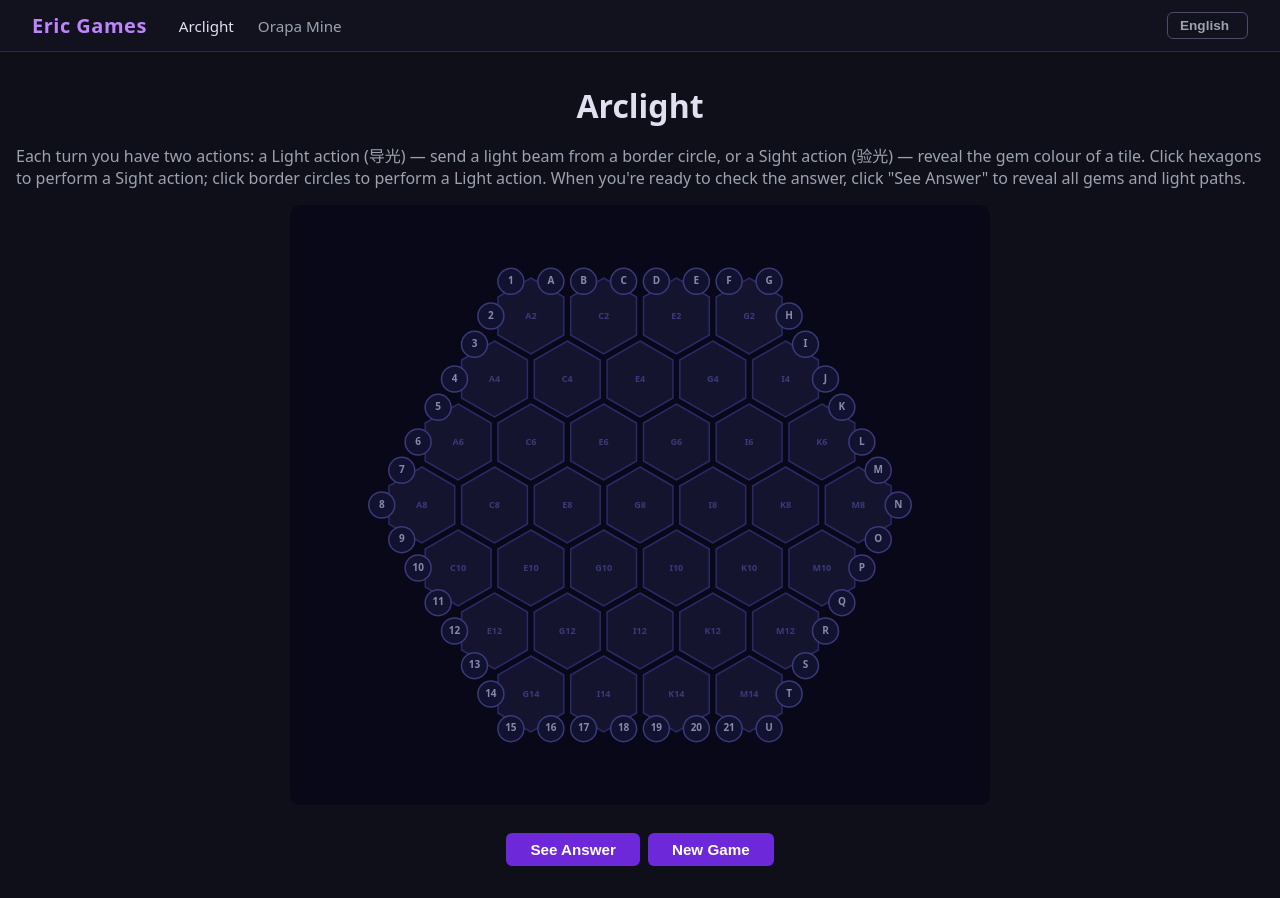
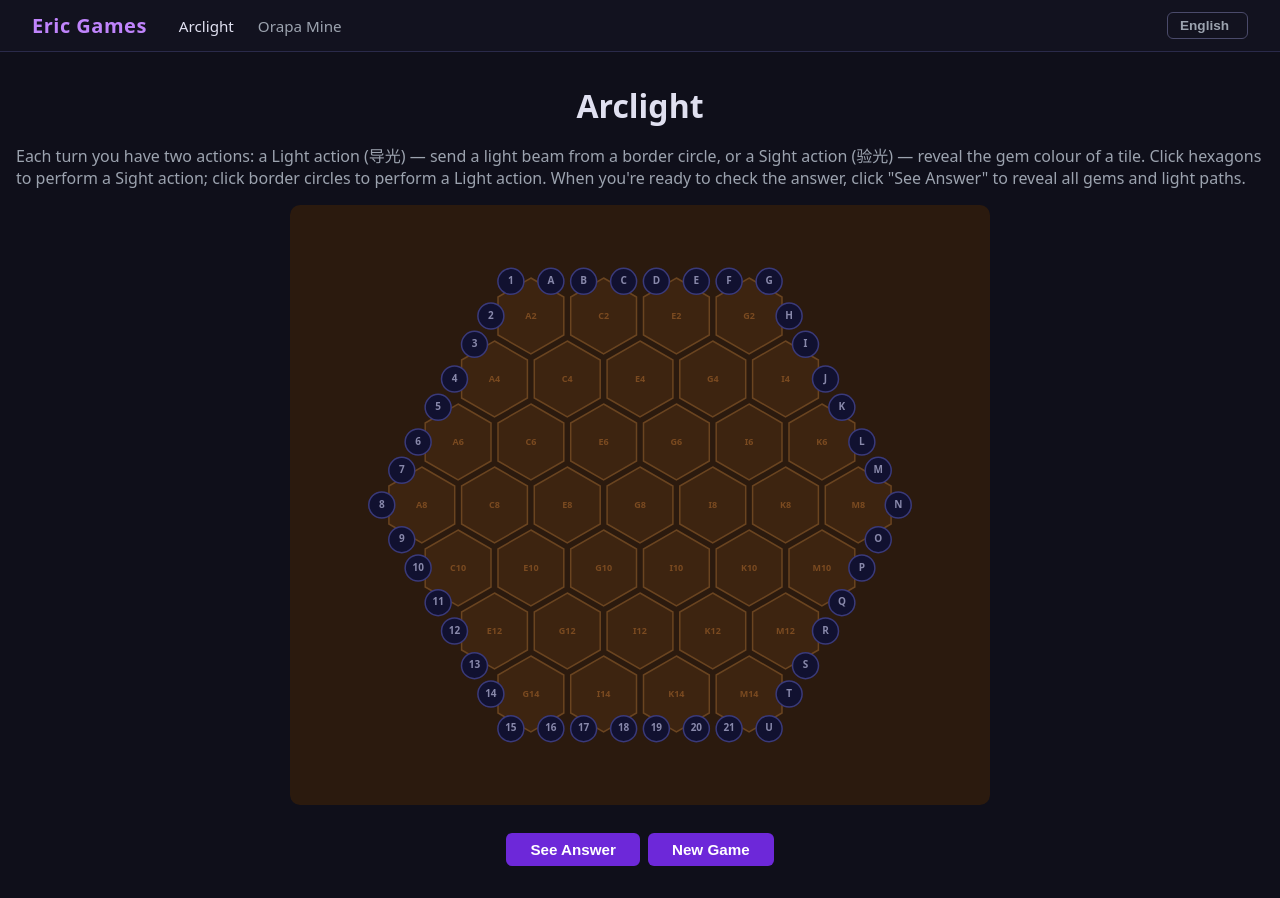
Before and after one commit to EricWebsmith/ericgames, a React (Vite) app: page /ericgames/arclight in a window 1280 px wide. Built offline with nearby package versions, Linux system fonts and the light colour scheme.

Commit message:
Change Arclight background and tile colors to brown theme
Agent-Logs-Url: https://github.com/EricWebsmith/ericgames/sessions/41c4b99f-767a-4429-9a26-23349b39e3bc

Co-authored-by: EricWebsmith <338116+EricWebsmith@users.noreply.github.com>

```diff
--- a/src/components/arclight/Arclight.tsx
+++ b/src/components/arclight/Arclight.tsx
@@ -302,8 +302,8 @@ export default function Arclight() {
           </filter>
         </defs>
 
-        {/* Dark background */}
-        <rect width={SVG_W} height={SVG_H} fill="#080818" rx={10} />
+        {/* Brown background */}
+        <rect width={SVG_W} height={SVG_H} fill="#2b1a0e" rx={10} />
 
         {/* ── Hex tiles ── */}
         {ALL_TILES.map(({ label }) => {
@@ -316,7 +316,7 @@ export default function Arclight() {
 
           // Fill colour: gem colour when revealed, else dark; black-hole → black,
           // transparent tile (arcs but no gem) → light grey.
-          let fillColor = revealed && hasGem ? gemColor : '#14142e';
+          let fillColor = revealed && hasGem ? gemColor : '#3d2410';
           if (revealed && tileData && !hasGem) {
             fillColor = tileData.tile.arcs.length === 0 ? '#000000' : '#EEEEEE';
           }
@@ -324,7 +324,7 @@ export default function Arclight() {
           // Opacity from tile data (0-100 → 0-1); only applied when revealed.
           const fillOpacity = revealed && tileData ? tileData.tile.opacity / 100 : 1;
 
-          const strokeColor = '#2a2a6a';
+          const strokeColor = '#6a4420';
 
           // Arc stroke: use gem colour for gem tiles, otherwise white.
           const arcColor = 'rgba(255,255,255,0.85)';
@@ -347,7 +347,7 @@ export default function Arclight() {
 
               {/* X cross only for revealed empty cells (no tile placed there) */}
               {revealed && !hasGem && !tileData && (
-                <g stroke="#3a3a7a" strokeWidth={2} strokeLinecap="round">
+                <g stroke="#7a4a20" strokeWidth={2} strokeLinecap="round">
                   <line x1={x - 13} y1={y - 13} x2={x + 13} y2={y + 13} />
                   <line x1={x + 13} y1={y - 13} x2={x - 13} y2={y + 13} />
                 </g>
@@ -376,7 +376,7 @@ export default function Arclight() {
                 y={y + 1}
                 textAnchor="middle"
                 dominantBaseline="middle"
-                fill={revealed && hasGem ? 'rgba(255,255,255,0.9)' : '#3a3a7a'}
+                fill={revealed && hasGem ? 'rgba(255,255,255,0.9)' : '#7a4a20'}
                 fontSize={9}
                 fontWeight="bold"
                 style={{ pointerEvents: 'none', userSelect: 'none' }}
```
